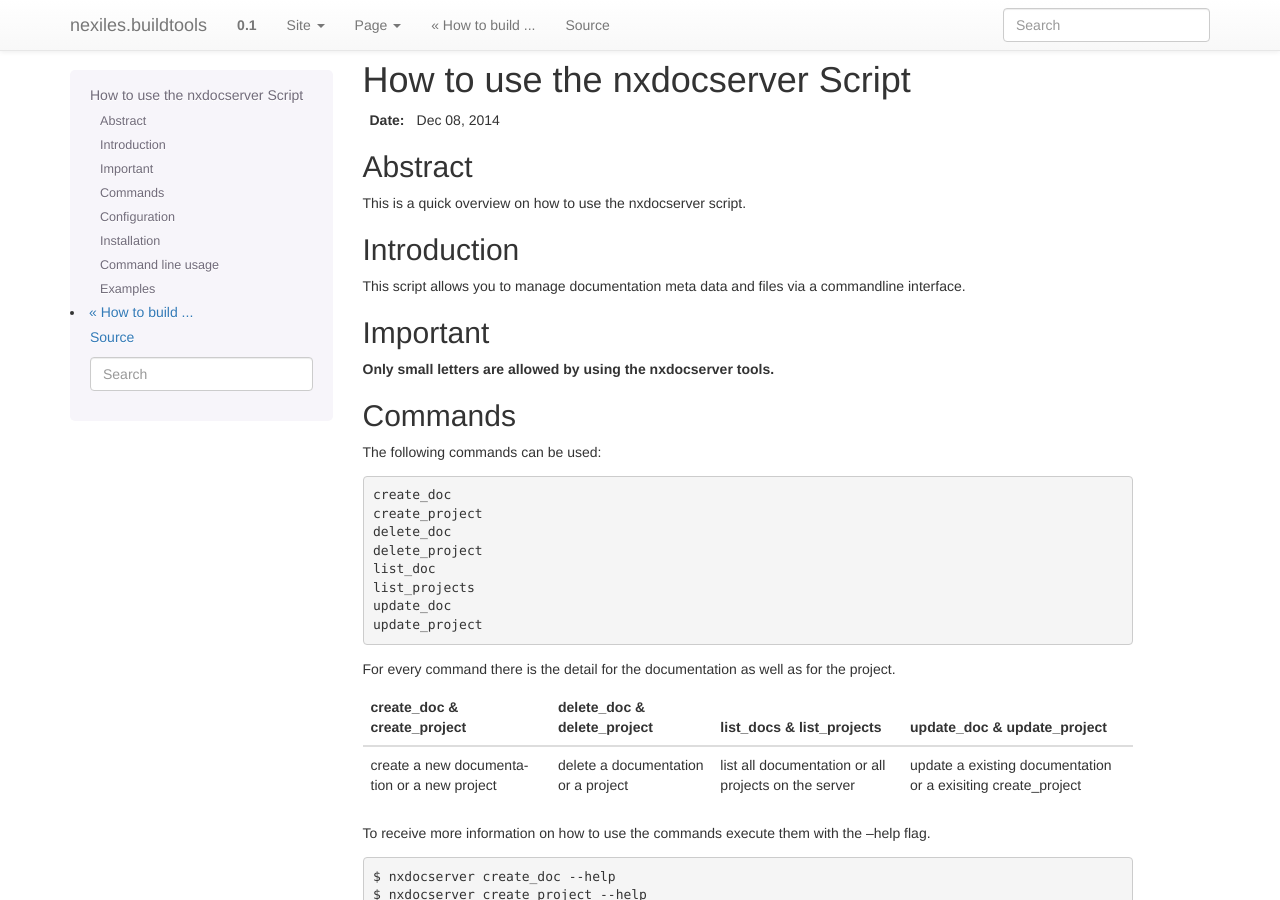
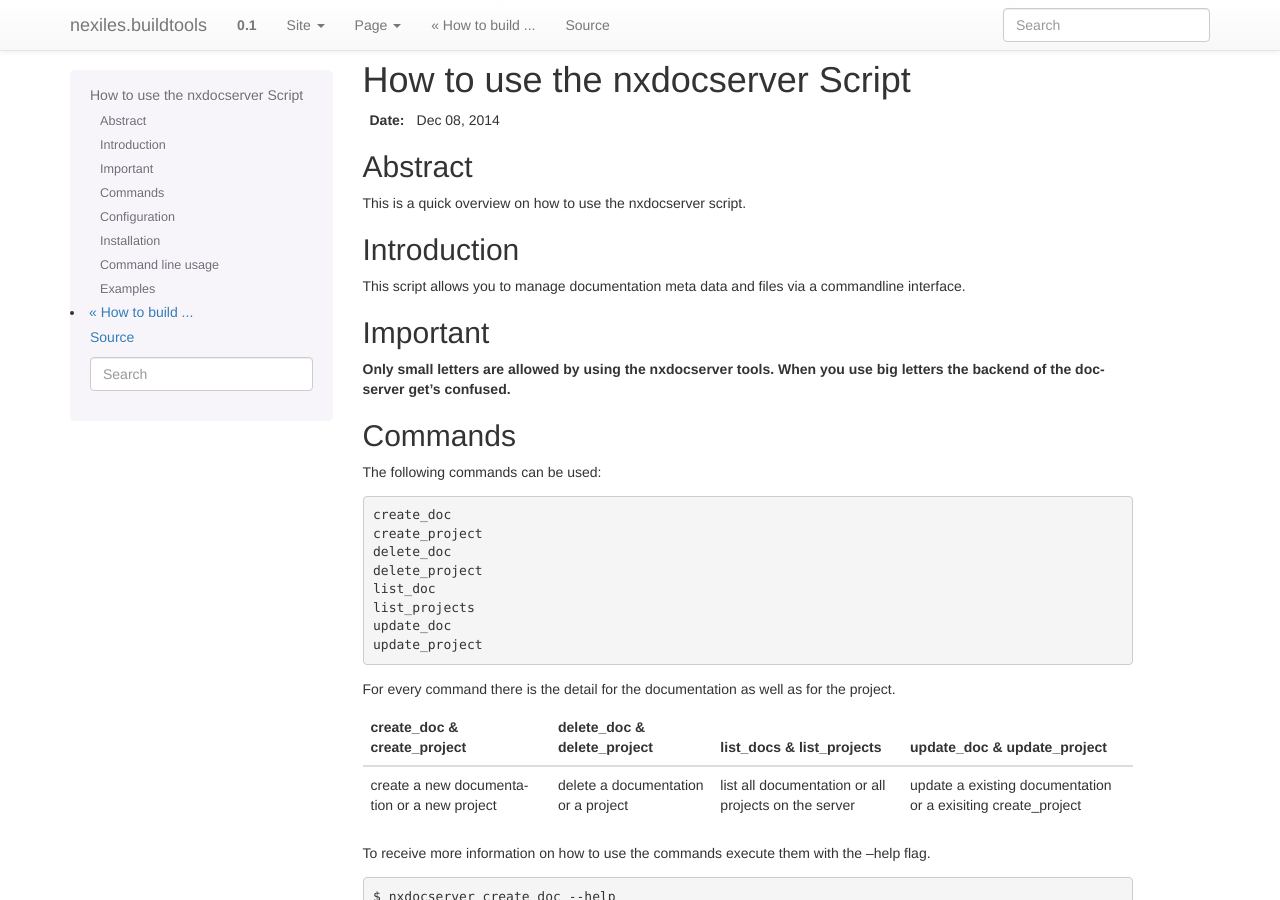
Before and after one commit to nexiles/nexiles.buildtools, a Sphinx documentation site: the page built from docs/nxdocserver.rst, in a window 1280 px wide and 900 px high. Built offline with Sphinx 7.4.7, drawn with Linux system fonts in a browser that asks for light colours; pages that are not in the unit, such as notebooks, are missing from menus.

Commit message:
added text

```diff
--- a/docs/nxdocserver.rst
+++ b/docs/nxdocserver.rst
@@ -18,7 +18,7 @@ commandline interface.
 Important
 ==========
 
-**Only small letters are allowed by using the nxdocserver tools.**
+**Only small letters are allowed by using the nxdocserver tools. When you use big letters the backend of the docserver get's confused.**
 
 Commands
 ========
```
